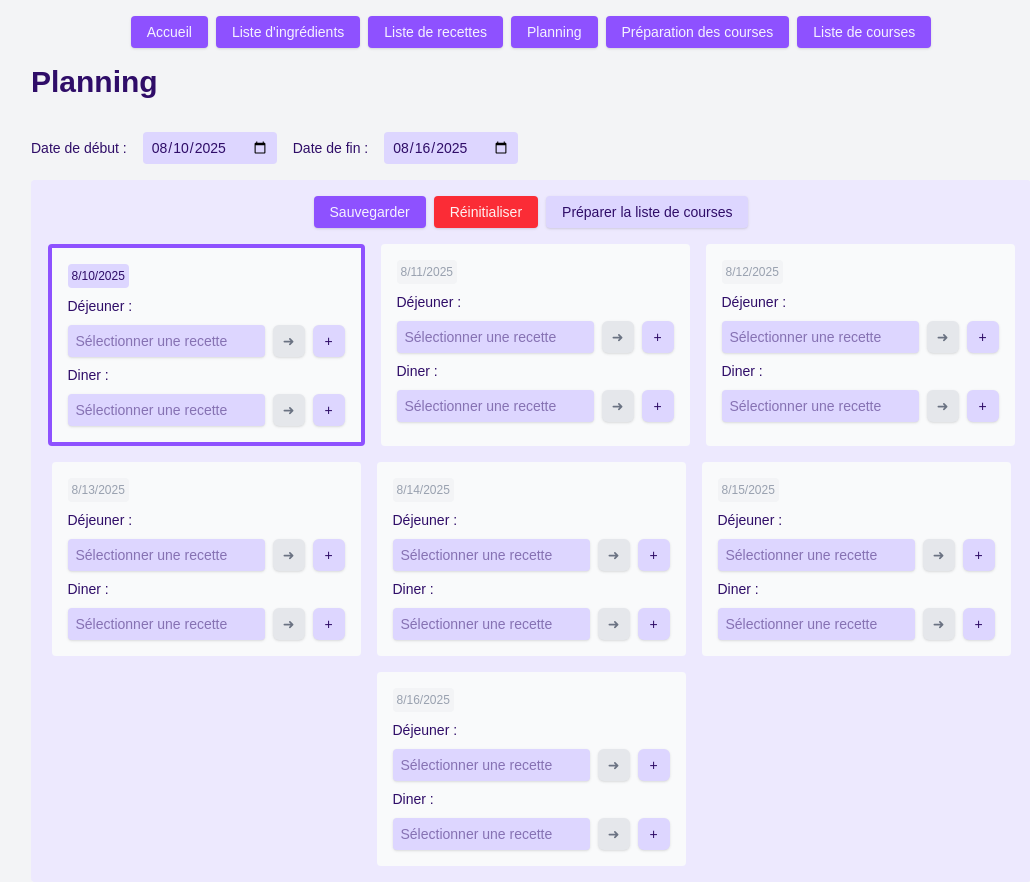
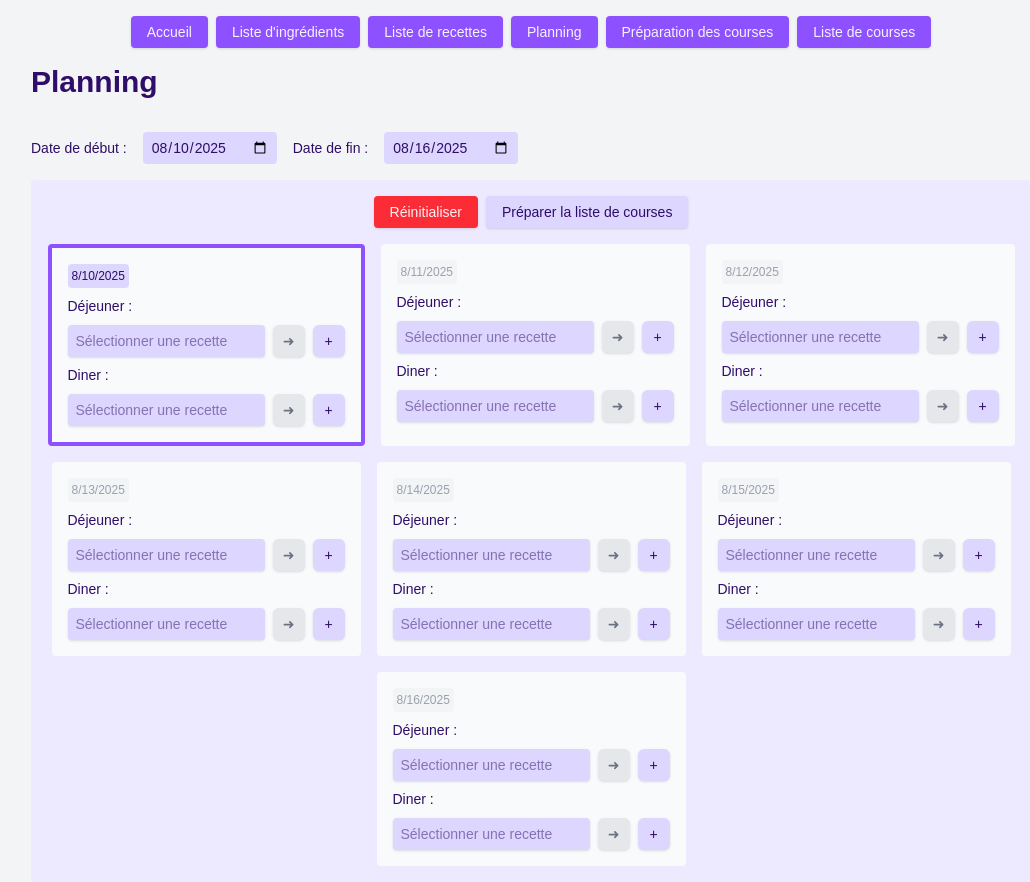
Before and after one commit to PierreTurnbull/mealory, a React (Vite) app: page /mealory/planning in a window 1280 px wide. Shown: the whole page, without its empty margins (109-1139 px from the left). Built offline with nearby package versions, Linux system fonts and the light colour scheme.

Commit message:
Auto-save planning and stocks.

```diff
--- a/src/components/pages/Planning/Planning.tsx
+++ b/src/components/pages/Planning/Planning.tsx
@@ -1,4 +1,4 @@
-import { useState } from "react";
+import { useEffect, useState } from "react";
 import { useNavigate } from "react-router";
 import { Button } from "../../common/Button/Button";
 import { ConfirmationModal } from "../../common/ConfirmationModal/ConfirmationModal";
@@ -76,6 +76,10 @@ export const Planning = () => {
 		});
 	};
 
+	useEffect(() => {
+		localStorage.planning = JSON.stringify(planning);
+	}, [planning]);
+
 	return (
 		<Page
 			title="Planning"
@@ -102,14 +106,6 @@ export const Planning = () => {
 				<Section>
 					<div className="space-y-4 flex flex-col items-center">
 						<div className="flex gap-2">
-							<Button
-								onClick={() => {
-									localStorage.planning = JSON.stringify(planning);
-									notificationContext.addNotification("Le planning a été sauvegardé.", "success");
-								}}
-							>
-								Sauvegarder
-							</Button>
 							<Button
 								type="danger"
 								onClick={() => setConfirmRestModalIsOpen(true)}
--- a/src/components/pages/Stocks/Stocks.tsx
+++ b/src/components/pages/Stocks/Stocks.tsx
@@ -1,4 +1,4 @@
-import { Fragment, useState } from "react";
+import { Fragment, useEffect, useState } from "react";
 import { useNavigate } from "react-router";
 import { ingredientUnitDirectObjectLabels } from "../../../utils/labels/ingredientUnits";
 import { Button } from "../../common/Button/Button";
@@ -13,7 +13,6 @@ import { getTotalIngredientsMinusStocks } from "../../features/planning/utils/ge
 import type { TRecipe } from "../../features/recipe/recipe.types";
 
 export const Stocks = () => {
-	const notificationContext = useNotificationContext();
 	const navigate = useNavigate();
 
 	const ingredients: TIngredient[] = localStorage.ingredients
@@ -32,6 +31,16 @@ export const Stocks = () => {
 
 	const totalIngredientsMinusStocks = getTotalIngredientsMinusStocks(totalIngredients, ingredientsInStock);
 
+	useEffect(() => {
+		const planning: TPlanning = localStorage.planning
+			? JSON.parse(localStorage.planning) as TPlanning
+			: getDefaultPlanning();
+
+		planning.ingredientsInStock = ingredientsInStock;
+
+		localStorage.planning = JSON.stringify(planning);
+	}, [ingredientsInStock]);
+
 	return (
 		<Page
 			title="Préparation des courses"
@@ -41,21 +50,6 @@ export const Stocks = () => {
 				<div
 					className="flex gap-2"
 				>
-					<Button
-						onClick={() => {
-							const planning: TPlanning = localStorage.planning
-								? JSON.parse(localStorage.planning) as TPlanning
-								: getDefaultPlanning();
-
-							planning.ingredientsInStock = ingredientsInStock;
-
-							localStorage.planning = JSON.stringify(planning);
-
-							notificationContext.addNotification("Les stocks ont été sauvegardés.", "success");
-						}}
-					>
-						Sauvegarder
-					</Button>
 					<Button
 						type="secondary"
 						onClick={() => navigate("/shopping-list")}
```
